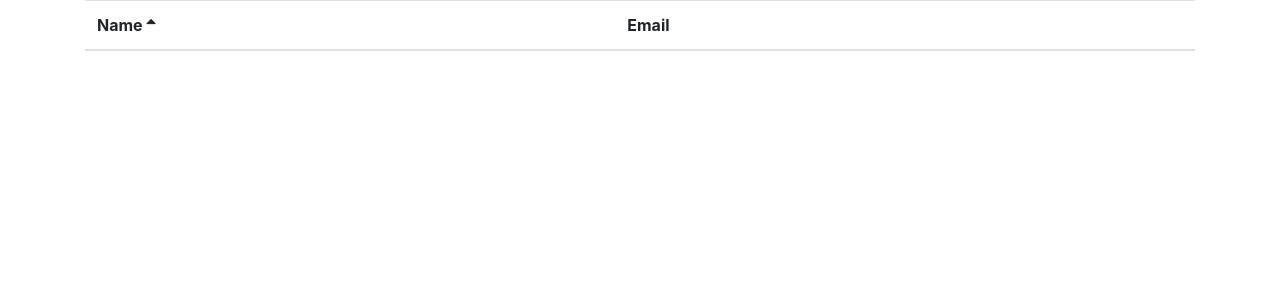
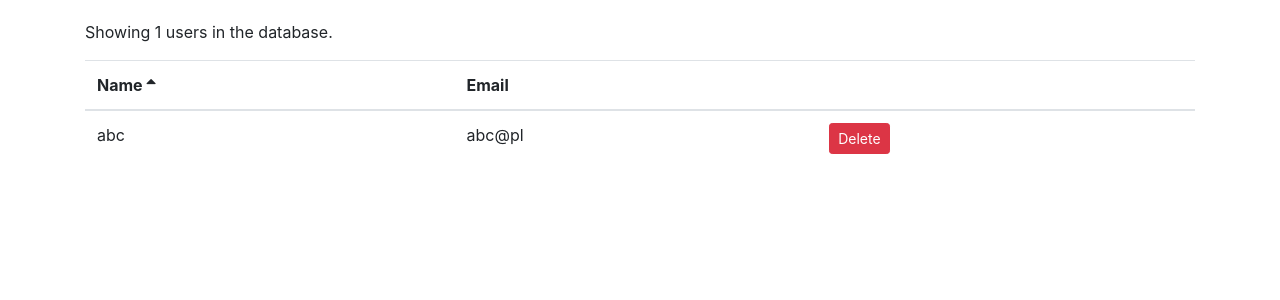
Before and after one commit to Grzybekmac/front-app, a React (Create React App) app in the folder frontend-app/: page / in a window 1280 px wide. Shown: the top 300 px of the page. Built offline with nearby package versions, Linux system fonts and the light colour scheme.

Commit message:
added showing number of users in db

```diff
--- a/frontend-app/src/components/users.jsx
+++ b/frontend-app/src/components/users.jsx
@@ -3,22 +3,38 @@ import UsersTable from "./usersTable";
 
 class Users extends Component {
   state = {
-    users: [],
+    users: [{ id: 1, username: "abc", email: "abc@pl" }],
     sortColumn: { path: "username", order: "asc" }
   };
+
+  componentDidMount() {
+    const users = [];
+    this.setState(users);
+  }
 
   handleSort = sortColumn => {
     this.setState({ sortColumn });
   };
 
+  handleDelete = user => {
+    console.log(user.id);
+  };
+
   render() {
+    const { length: count } = this.state.users;
+
+    if (count === 0) return <p>There are no users</p>;
+
     return (
+      <div style={{ marginTop: 20 }}>
+        <p>Showing {count} users in the database.</p>
         <UsersTable
           users={this.state.users}
           sortColumn={this.state.sortColumn}
           onDelete={this.handleDelete}
           onSort={this.handleSort}
         />
+      </div>
     );
   }
 }
```
Lines whose indentation alone changed are shown as unchanged.
